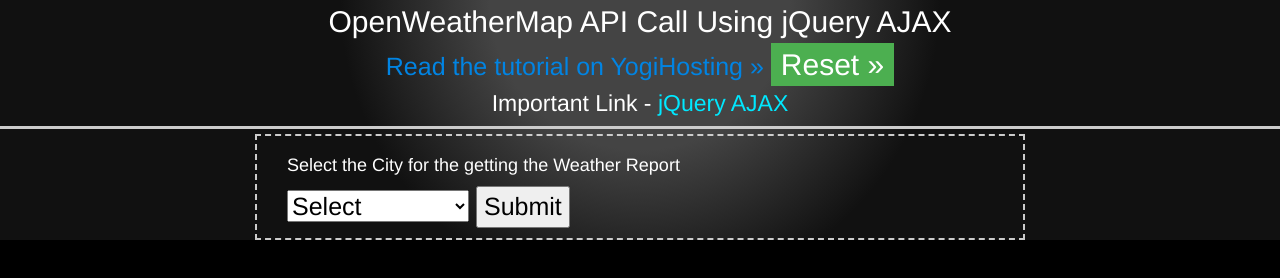
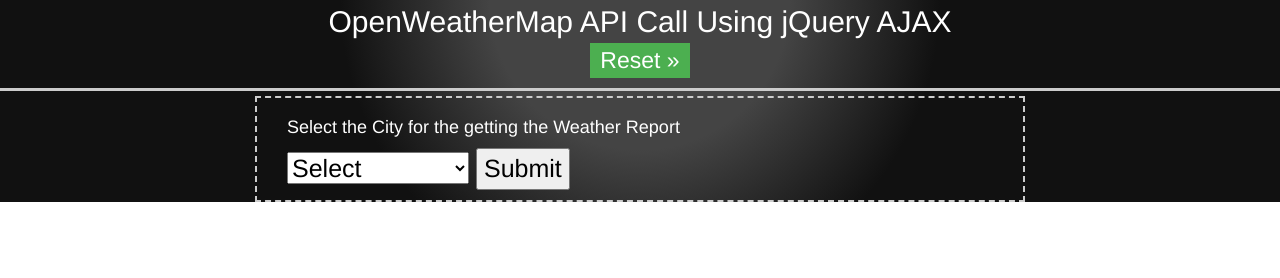
Before and after one commit to randisoft/weather-app, a plain HTML site: page index.html in a window 1280 px wide. Drawn offline with nearby package versions, Linux system fonts and the light colour scheme.

Commit message:
Update index.html

```diff
--- a/index.html
+++ b/index.html
@@ -7,7 +7,7 @@
     <link rel="stylesheet" href="https://maxcdn.bootstrapcdn.com/bootstrap/3.3.7/css/bootstrap.min.css" />
     <style>
         body {
-            background: #000 no-repeat;
+            background: #fff no-repeat;
             background-image: -webkit-gradient(radial, 50% 0, 150, 50% 0, 300, from(#444), to(#111));
         }
 
@@ -101,8 +101,7 @@
 </head>
 <body>
     <h1>OpenWeatherMap API Call Using jQuery AJAX</h1>
-    <h2><a href="http://www.yogihosting.com/jquery-ajax-api-call-example/">Read the tutorial on YogiHosting » </a><button id="reset">Reset »</button></h2>
-    <h3>Important Link - <a href="http://www.yogihosting.com/jquery-ajax/">jQuery AJAX</a></h3>
+    <h3><button id="reset">Reset »</button></h3>
     <div class="container">
         <div id="content">
             <div id="viewContent">
```
